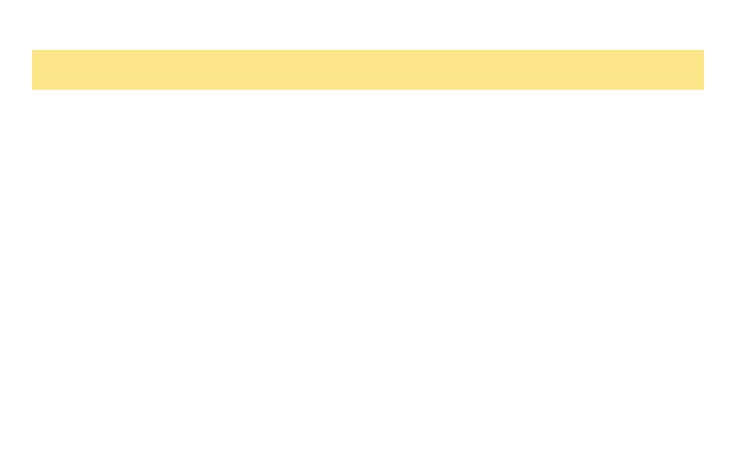
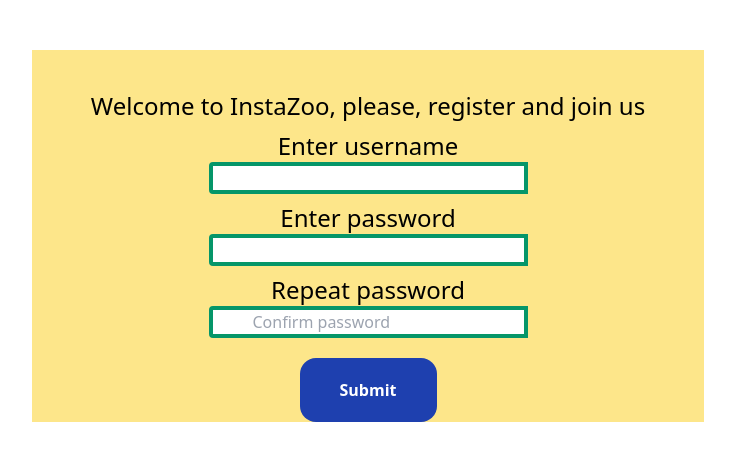
Before and after one commit to Veselovnd88/instazooFrontApp, an Angular app: page /register in a window 1280 px wide. Before the commit this address led to /. Shown: the top 460 px of the page, without its empty margins (272-1007 px from the left). Built offline with nearby package versions, Linux system fonts and the light colour scheme.

Commit message:
register component development

```diff
--- a/src/app/app.module.ts
+++ b/src/app/app.module.ts
@@ -3,13 +3,15 @@
 
 import {AppRoutingModule} from './app-routing.module';
 import {AppComponent} from './app.component';
-import {AuthComponent} from './components/auth/auth.component';
+import {LoginComponent} from './components/login/login.component';
 import {FormsModule, ReactiveFormsModule} from "@angular/forms";
+import { RegisterComponent } from './components/register/register.component';
 
 @NgModule({
   declarations: [
     AppComponent,
-    AuthComponent
+    LoginComponent,
+    RegisterComponent
   ],
   imports: [
     BrowserModule,
--- /dev/null
+++ b/src/app/components/login/login.component.ts
@@ -0,0 +1,33 @@
+import {Component, OnInit} from '@angular/core';
+import {FormControl, FormGroup, Validators} from "@angular/forms";
+
+@Component({
+  selector: 'app-login',
+  templateUrl: './login.component.html'
+})
+export class LoginComponent implements OnInit {
+
+  public authForm: FormGroup;
+
+  public authTitle = "Welcome to InstaZoo, please, register and join us";
+
+  ngOnInit(): void {
+    this.authForm = this.createFormAuth();
+  }
+
+  createFormAuth(): FormGroup {
+    return new FormGroup({
+      username: new FormControl<string>('',
+        [Validators.required]),
+      password: new FormControl<string>('',
+        [Validators.required]),
+      confirmPassword: new FormControl<string>('',
+        [Validators.required])
+    })
+  }
+
+  public submit(): void {
+    console.log("Submit pressed")
+  }
+
+}
--- /dev/null
+++ b/src/app/components/register/register.component.html
@@ -0,0 +1,22 @@
+<form [formGroup]="regForm" (ngSubmit)="submit()"
+      class="flex flex-col justify-center items-center">
+  <p class="text-2xl text-center">{{regTitle}}</p>
+  <label class="text-2xl pt-2">Enter username</label>
+  <input class="border-4 border-emerald-600 rounded-s px-10"
+         type="text"
+  >
+  <label class="text-2xl pt-2">Enter password</label>
+  <input class="border-4 border-emerald-600 rounded-s px-10"
+         type="text"
+  >
+  <label class="text-2xl pt-2">Repeat password</label>
+  <input class="border-4 border-emerald-600 rounded-s px-10 mb-5"
+         type="text"
+         placeholder="Confirm password"
+         formControlName="confirmPassword"
+  >
+  <button class="bg-blue-800 hover:bg-blue-700 text-white font-bold rounded-2xl px-10 py-5"
+  >Submit
+  </button>
+
+</form>
--- a/src/app/components/auth/auth.component.ts
+++ b/src/app/components/register/register.component.ts
@@ -2,17 +2,17 @@
 import {FormControl, FormGroup, Validators} from "@angular/forms";
 
 @Component({
-  selector: 'app-auth',
-  templateUrl: './auth.component.html'
+  selector: 'app-register',
+  templateUrl: './register.component.html'
 })
-export class AuthComponent implements OnInit {
+export class RegisterComponent implements OnInit {
 
-  public authForm: FormGroup;
+  public regForm: FormGroup;
 
-  public authTitle = "Welcome to InstaZoo, please, register and join us";
+  public regTitle = "Welcome to InstaZoo, please, register and join us";
 
   ngOnInit(): void {
-    this.authForm = this.createFormAuth();
+    this.regForm = this.createFormAuth();
   }
 
   createFormAuth(): FormGroup {
```
Also changed, not shown: src/app/app-routing.module.ts (+5 -4 lines), src/app/components/login/login.component.html (renamed from src/app/components/auth/auth.component.html), 2 other files (tests, documents, lock files or other folders).
